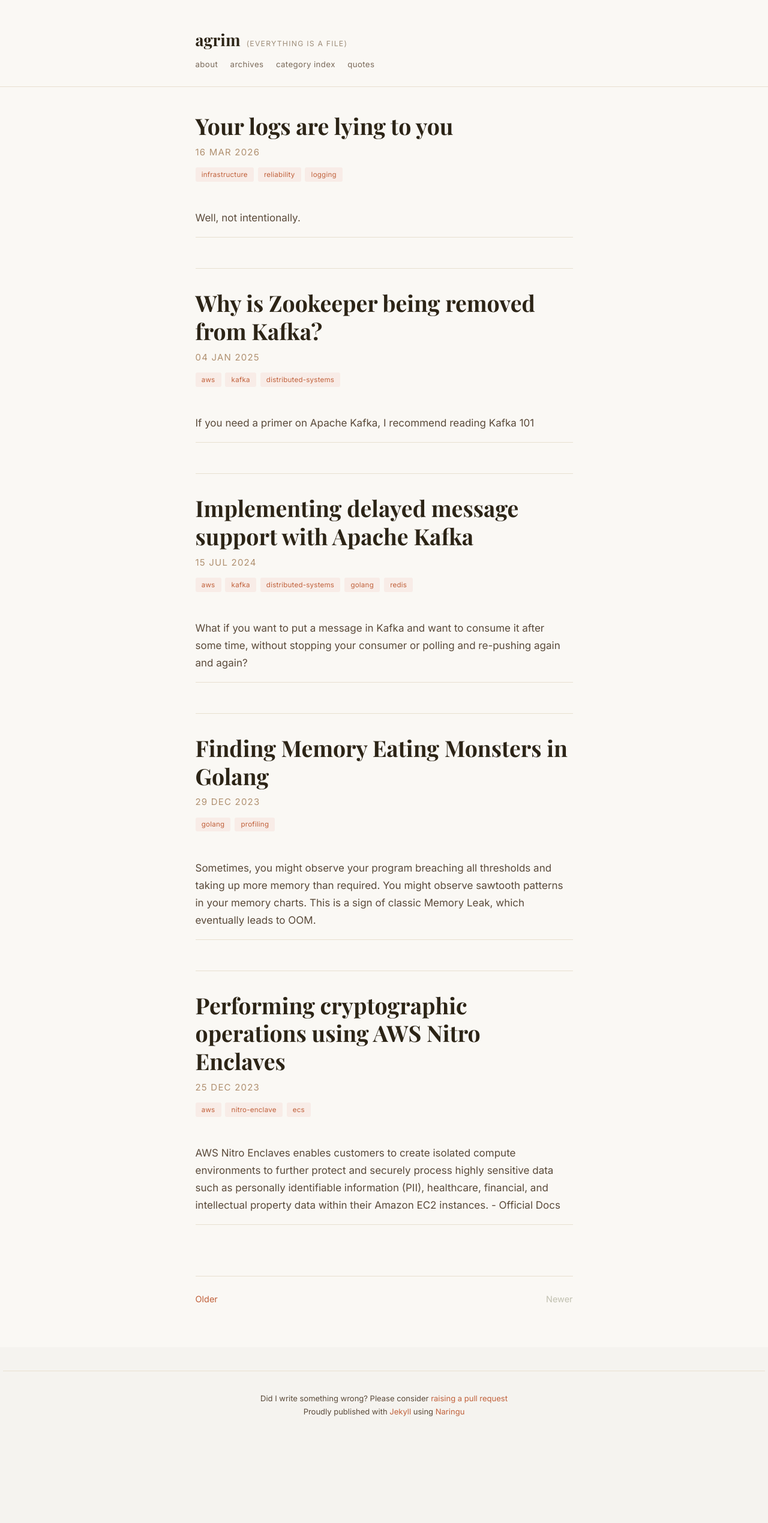
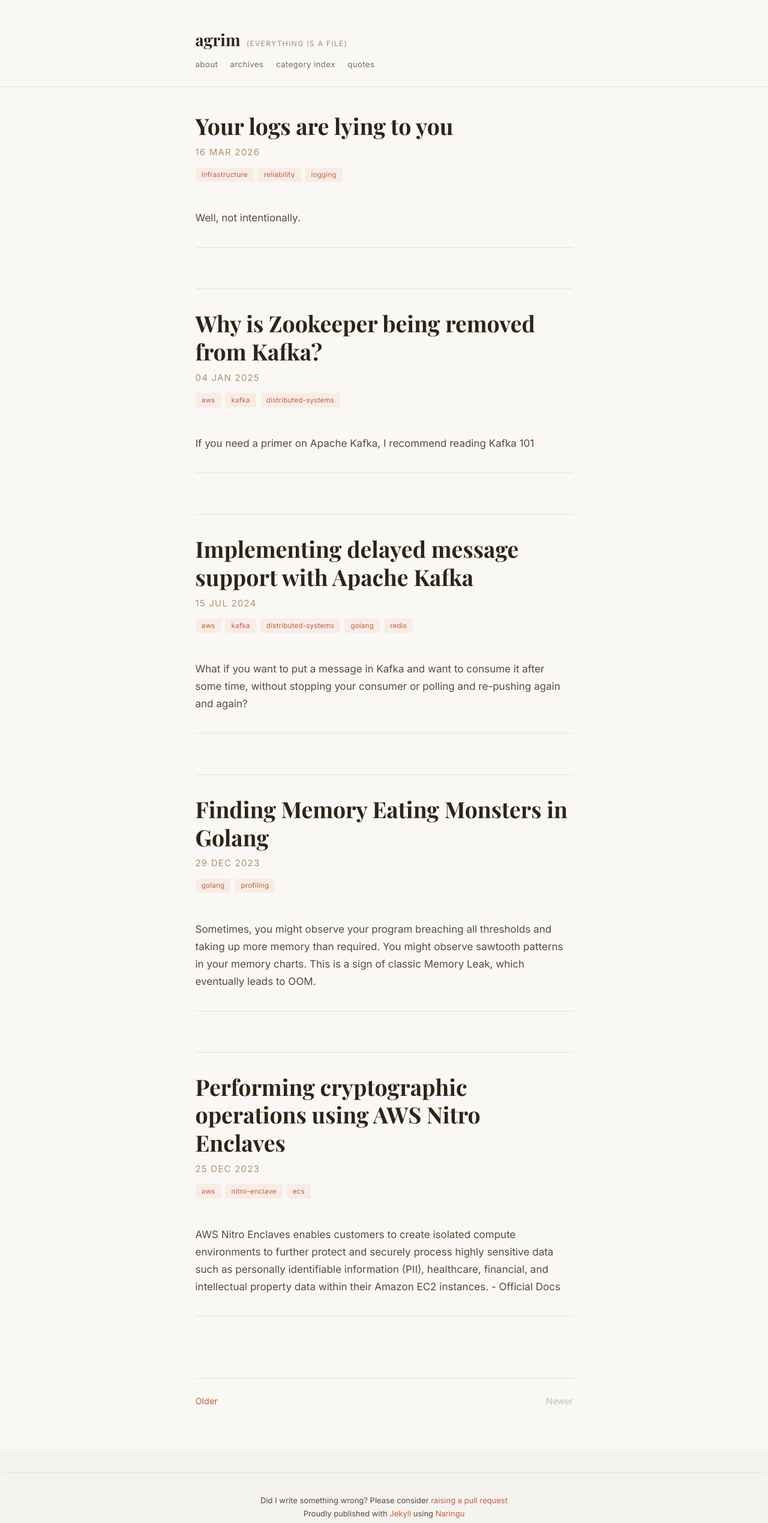
Before and after one commit to agrim123/agrim123.github.io, a Jekyll site: the page built from index.html, in a window 1280 px wide. Shown: the whole page at 60% size. Built offline with Jekyll 4.4.1, drawn with Linux system fonts in a browser that asks for light colours; nearby versions of some CDN libraries; some web fonts are replaced; the list of posts is cut into pages by our own code; before the commit the page ends 2369 px from its top, so only the background shows below that.

Commit message:
feat: remove inline styles from post layout and index

```diff
--- a/_layouts/post.html
+++ b/_layouts/post.html
@@ -4,8 +4,8 @@
 
 <div class="post">
   <h1 class="post-title">{{ page.title }}</h1>
-  <span class="post-date" style="margin-bottom: 0.5rem; font-size: 15px;">{{ page.date | date_to_string }}</span>
-  <ul class="category-list" style="margin-bottom: 1rem;">
+  <span class="post-date">{{ page.date | date_to_string }}</span>
+  <ul class="category-list">
     {% for category in page.categories %}
     <li><a href="/categories/#{{category}}" class="category-list-element" target="_blank">{{ category }}</a></li>
     {% endfor %}
--- a/index.html
+++ b/index.html
@@ -19,7 +19,7 @@
     </ul>
     <br>
     <p>{{ post.excerpt | strip_html | truncate: 500 }}</p>
-    <hr style="margin: 1rem 0;"/>
+    <hr/>
   </div>
   {% endfor %}
 </div>
```
